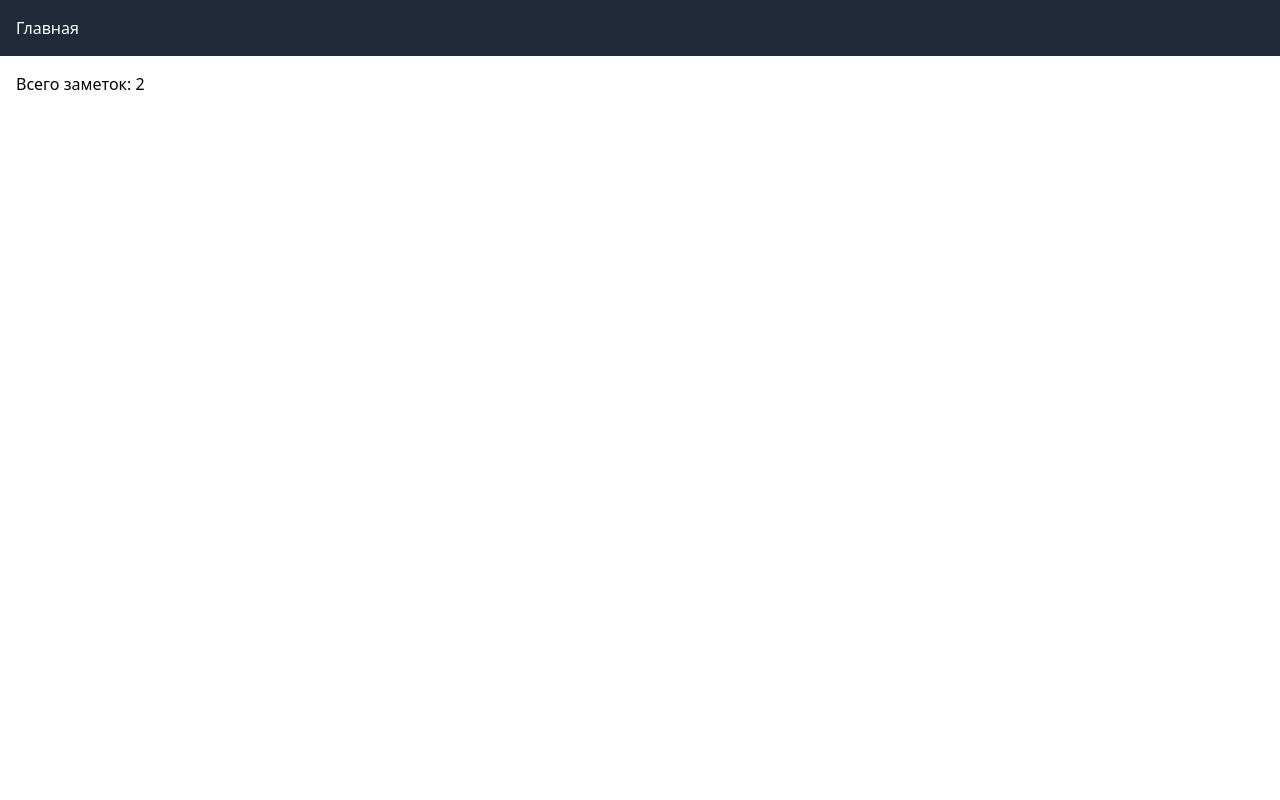
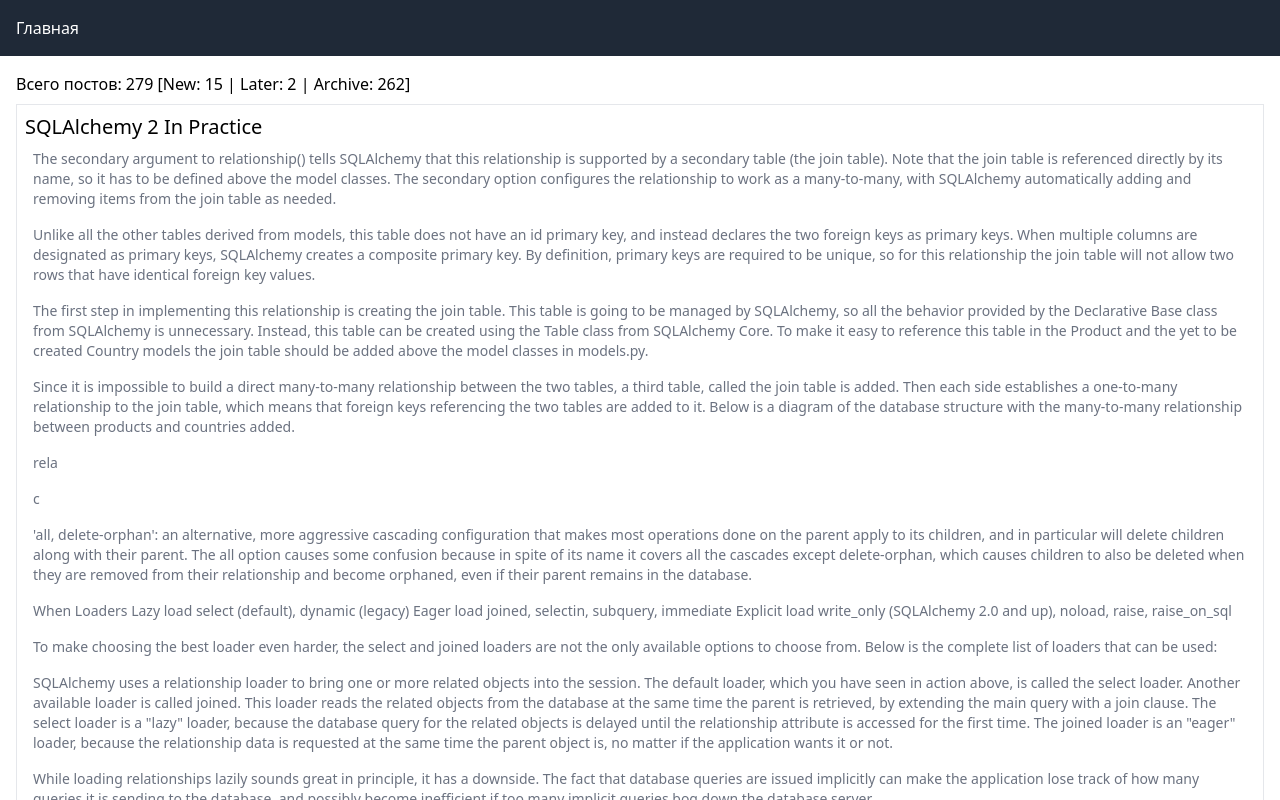
Before and after one commit to hazadus/readwise-links, a Vue app in the folder web/: page / in a window 1280 px wide. Shown: the top 800 px of the page. Built offline with nearby package versions, Linux system fonts and the light colour scheme.

Commit message:
feat(web): рендеринг данных из JSON в формате с highlights

```diff
--- a/web/src/types/note.d.ts
+++ b/web/src/types/note.d.ts
@@ -1,21 +1,27 @@
+interface Tag {
+  name: string;
+  type: string;
+  created: number;
+}
+
 declare interface Note {
   id: string;
   url: string;
   source_url: string | null;
   title: string | null;
   author: string | null;
-  source: string;
+  source: string | null;
   category: string;
   location: string | null;
-  tags: string[] | null;
+  tags: Record<string, Tag | undefined> | null;
   site_name: string | null;
   word_count: number | null;
   notes: string;
   summary: string | null;
   image_url: string | null;
-  parent_id: string;
+  parent_id: string | null;
   reading_progress: number;
-  content: string;
+  content: string | null;
   html_content: string | null;
   published_date: string | null;
   created_at: string;
@@ -24,9 +30,10 @@
   first_opened_at: string | null;
   last_opened_at: string | null;
   last_moved_at: string;
+  highlights?: Note[];
 }
 
-declare module "@/assets/note.json" {
+declare module "@/assets/articles.json" {
   const notes: Note[];
   export default notes;
 }
--- a/web/src/views/Home.vue
+++ b/web/src/views/Home.vue
@@ -1,17 +1,70 @@
 <script setup lang="ts">
-import noteData from "../assets/note.json";
+import { computed, ref } from "vue";
+import noteData from "../assets/articles.json";
 
 const data: Note[] = noteData;
+
+const newNotes = computed(() => data.filter((note) => note.location === "new"));
+const archivedNotes = computed(() => data.filter((note) => note.location === "archive"));
+const laterNotes = computed(() => data.filter((note) => note.location === "later"));
+
+const filter = ref<string>("later");
+
+const filteredNotes = computed(() => {
+  if (filter.value === "later") {
+    return laterNotes.value;
+  } else if (filter.value === "archive") {
+    return archivedNotes.value;
+  } else if (filter.value === "new") {
+    return newNotes.value;
+  }
+  return data;
+});
 </script>
 
 <template>
-  <div>Всего заметок: {{ data.length }}</div>
+  <div>
+    <a
+      @click="filter = 'all'"
+      class="hover:underline"
+      >Всего постов</a
+    >: {{ data.length }} [<a
+      @click="filter = 'new'"
+      class="hover:underline"
+      >New</a
+    >: {{ newNotes.length }} |
+    <a
+      @click="filter = 'later'"
+      class="hover:underline"
+      >Later</a
+    >: {{ laterNotes.length }} |
+    <a
+      @click="filter = 'archive'"
+      class="hover:underline"
+      >Archive</a
+    >: {{ archivedNotes.length }}]
+  </div>
   <div
-    v-for="note in data"
+    v-for="note in filteredNotes"
     :key="`note-id-${note.id}`"
     class="p-2 my-2 border"
   >
-    <p>{{ note.content }}</p>
+    <h2 class="text-xl">{{ note.title }}</h2>
+    <p
+      v-if="note.notes"
+      class="p-2"
+    >
+      📝 {{ note.notes }}
+    </p>
+    <p
+      v-if="note.highlights"
+      v-for="hl in note.highlights"
+      :key="`hl-id-${hl.id}`"
+      class="text-sm text-gray-500 p-2"
+    >
+      {{ hl.content }}
+    </p>
   </div>
 </template>
+
 <style scoped></style>
```
